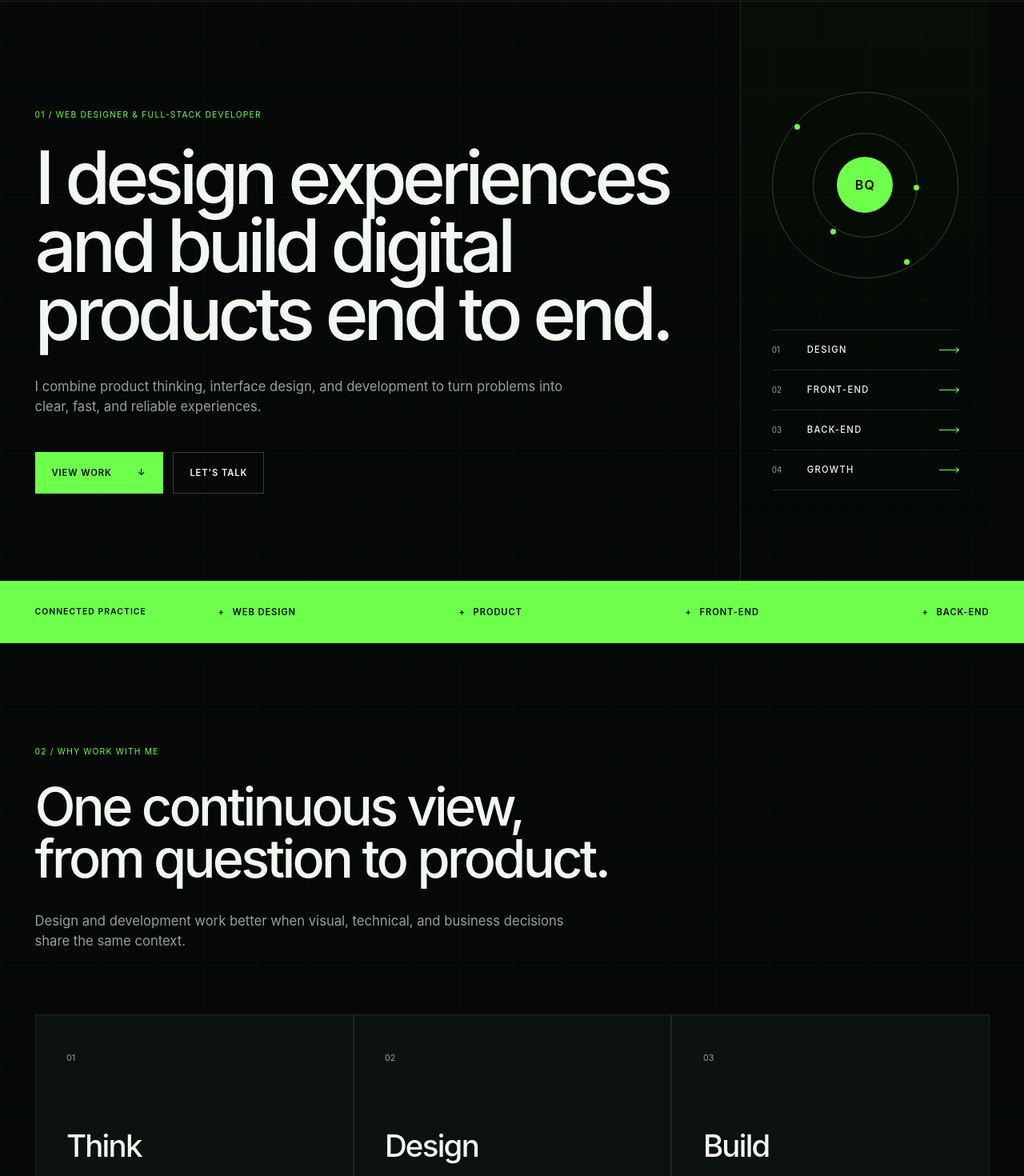
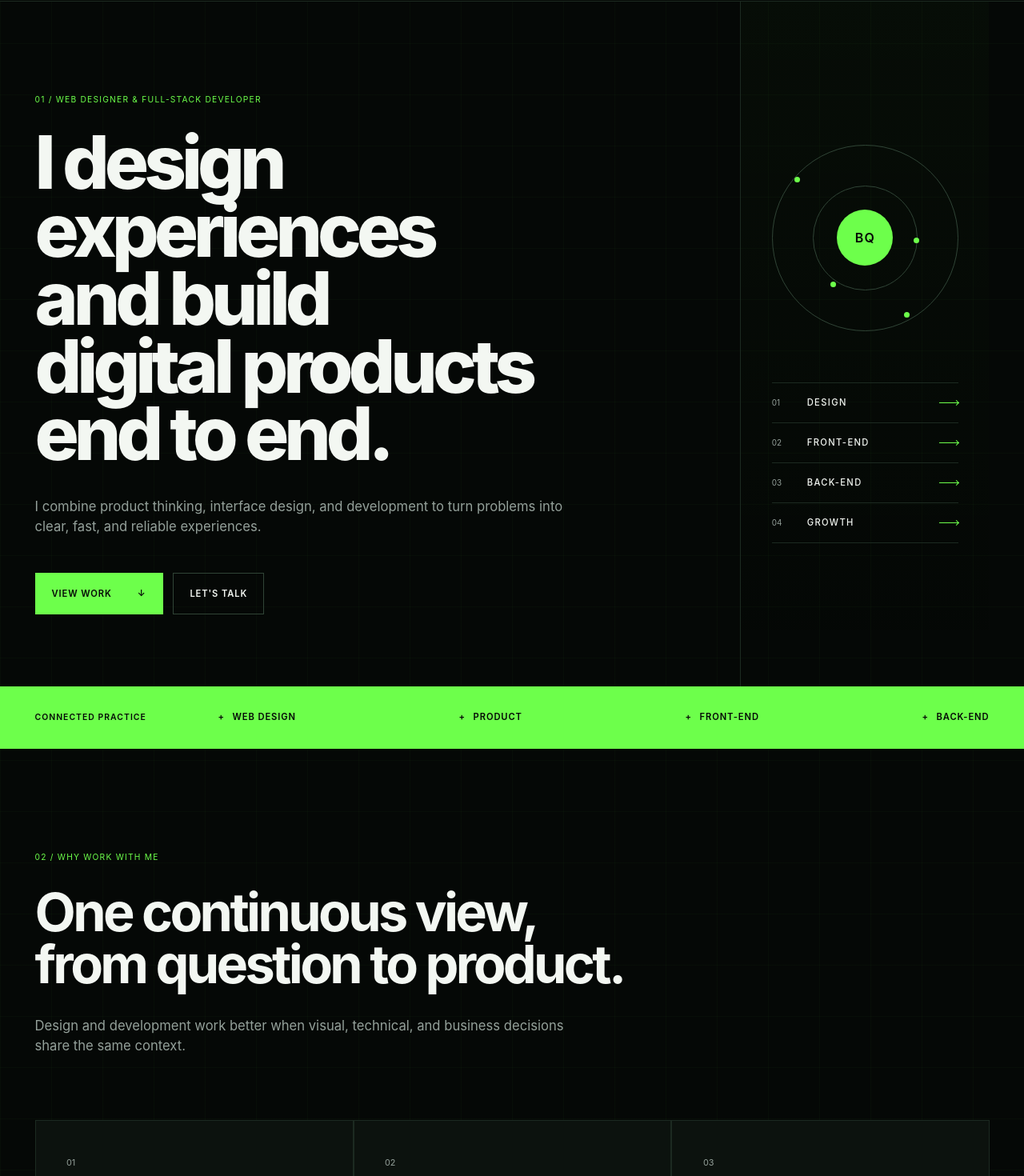
Before and after one commit to brenoqn/breno-queiroz-portfolio, a Next.js app: page /en in a window 1280 px wide. Shown: the part 74-1544 px from the top of the page at 80% size. Built offline with nearby package versions, Linux system fonts and the light colour scheme.

Commit message:
Update portfolio typography from Flux guide

```diff
--- a/app/globals.css
+++ b/app/globals.css
@@ -10,8 +10,9 @@
   --accent-dark: #101f0c;
   --line: #1c2a21;
   --line-bright: #304436;
-  --font-display: var(--font-space-grotesk), "Arial", sans-serif;
-  --font-mono: var(--font-ibm-plex-mono), "Courier New", monospace;
+  --font-display: var(--font-archivo), "Arial", sans-serif;
+  --font-body: var(--font-space-grotesk), "Arial", sans-serif;
+  --font-mono: var(--font-space-mono), "Courier New", monospace;
   --page-padding: clamp(1rem, 3.4vw, 3.75rem);
   --max-width: 1600px;
 }
@@ -33,9 +34,17 @@ body {
     var(--background);
   background-size: 64px 64px;
   color: var(--foreground);
-  font-family: var(--font-display);
+  font-family: var(--font-body);
   line-height: 1.5;
   text-rendering: optimizeLegibility;
+}
+
+h1,
+h2,
+h3 {
+  font-family: var(--font-display);
+  font-variation-settings: "wdth" 112.5;
+  letter-spacing: -0.045em;
 }
 
 ::selection {
@@ -164,7 +173,8 @@ a {
 .hero h1,
 .case-hero h1 {
   font-size: clamp(3.25rem, 7.2vw, 8.25rem);
-  font-weight: 500;
+  font-variation-settings: "wdth" 125;
+  font-weight: 800;
   letter-spacing: -0.065em;
   line-height: 0.92;
   margin: 0;
@@ -408,7 +418,7 @@ a {
 .contact-section h2,
 .case-section h2 {
   font-size: clamp(2.6rem, 5.2vw, 5.8rem);
-  font-weight: 500;
+  font-weight: 700;
   letter-spacing: -0.055em;
   line-height: 0.98;
   margin: 0;
@@ -462,7 +472,7 @@ a {
 
 .pillar-card h3 {
   font-size: clamp(2rem, 3vw, 3.5rem);
-  font-weight: 500;
+  font-weight: 700;
   letter-spacing: -0.045em;
   margin: 4.5rem 0 1rem;
 }
@@ -677,7 +687,7 @@ a {
 
 .project-copy h3 {
   font-size: clamp(2rem, 3.7vw, 4.2rem);
-  font-weight: 500;
+  font-weight: 700;
   letter-spacing: -0.05em;
   line-height: 0.98;
   margin: clamp(3rem, 7vw, 7rem) 0 1.25rem;
@@ -745,7 +755,7 @@ a {
 
 .timeline-list h3 {
   font-size: clamp(1.5rem, 2vw, 2.4rem);
-  font-weight: 500;
+  font-weight: 700;
   letter-spacing: -0.035em;
   margin: 0 0 0.5rem;
 }
@@ -784,8 +794,10 @@ a {
 
 .status-panel > strong {
   display: block;
+  font-family: var(--font-display);
   font-size: clamp(2.5rem, 4vw, 4.5rem);
-  font-weight: 500;
+  font-variation-settings: "wdth" 112.5;
+  font-weight: 700;
   letter-spacing: -0.055em;
   line-height: 0.95;
   margin-top: 3rem;
--- a/app/layout.tsx
+++ b/app/layout.tsx
@@ -1,18 +1,27 @@
 import type { Metadata, Viewport } from "next";
 import { headers } from "next/headers";
-import { IBM_Plex_Mono, Space_Grotesk } from "next/font/google";
+import { Archivo, Space_Grotesk, Space_Mono } from "next/font/google";
 import "./globals.css";
+
+const archivo = Archivo({
+  variable: "--font-archivo",
+  subsets: ["latin"],
+  weight: "variable",
+  axes: ["wdth"],
+  display: "swap",
+});
 
 const spaceGrotesk = Space_Grotesk({
   variable: "--font-space-grotesk",
   subsets: ["latin"],
+  weight: "variable",
   display: "swap",
 });
 
-const ibmPlexMono = IBM_Plex_Mono({
-  variable: "--font-ibm-plex-mono",
+const spaceMono = Space_Mono({
+  variable: "--font-space-mono",
   subsets: ["latin"],
-  weight: ["400", "500", "600"],
+  weight: ["400", "700"],
   display: "swap",
 });
 
@@ -72,7 +81,9 @@ export default function RootLayout({
 }>) {
   return (
     <html lang="pt-BR" id="top">
-      <body className={`${spaceGrotesk.variable} ${ibmPlexMono.variable}`}>
+      <body
+        className={`${archivo.variable} ${spaceGrotesk.variable} ${spaceMono.variable}`}
+      >
         {children}
       </body>
     </html>
```
